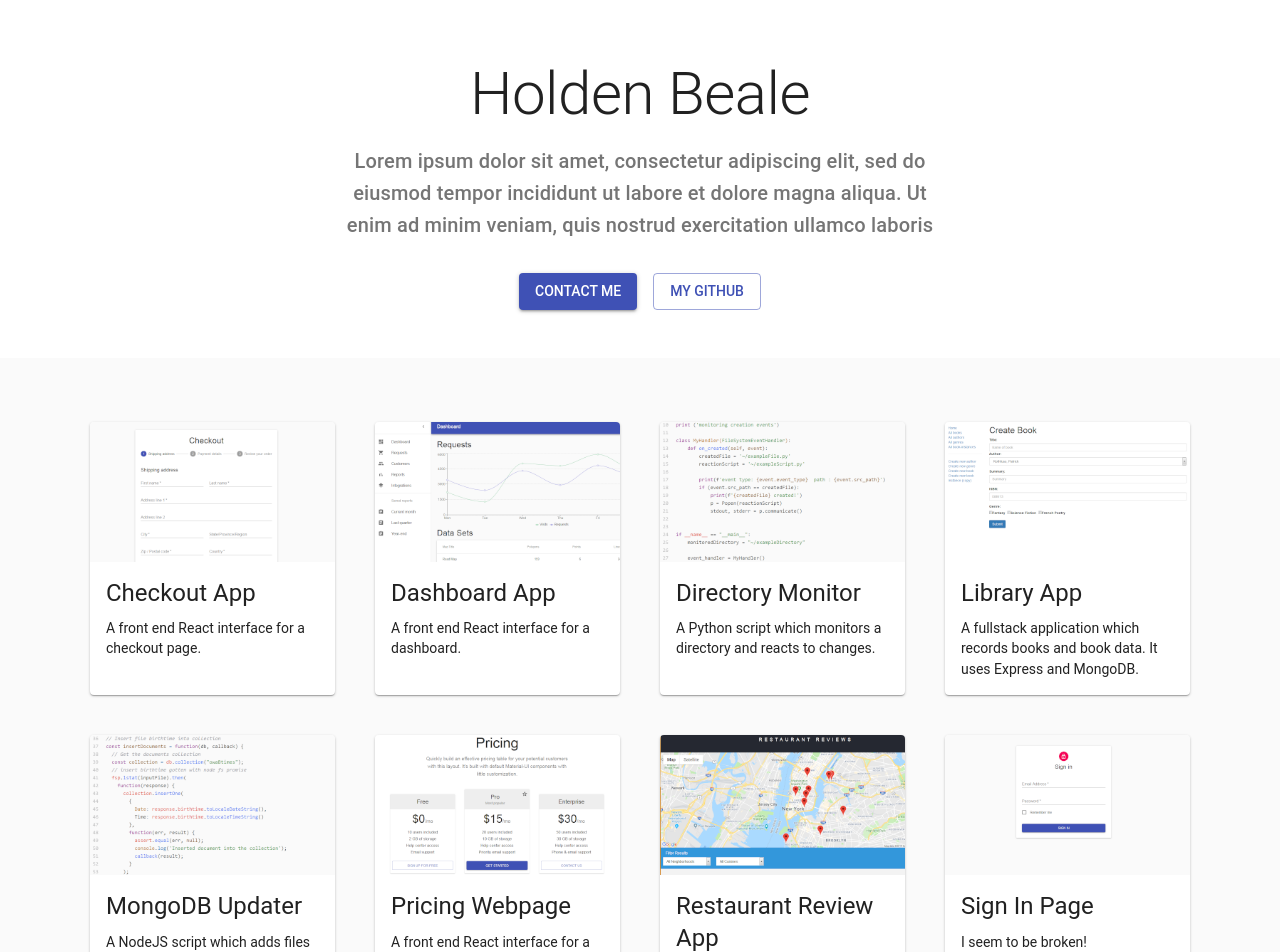
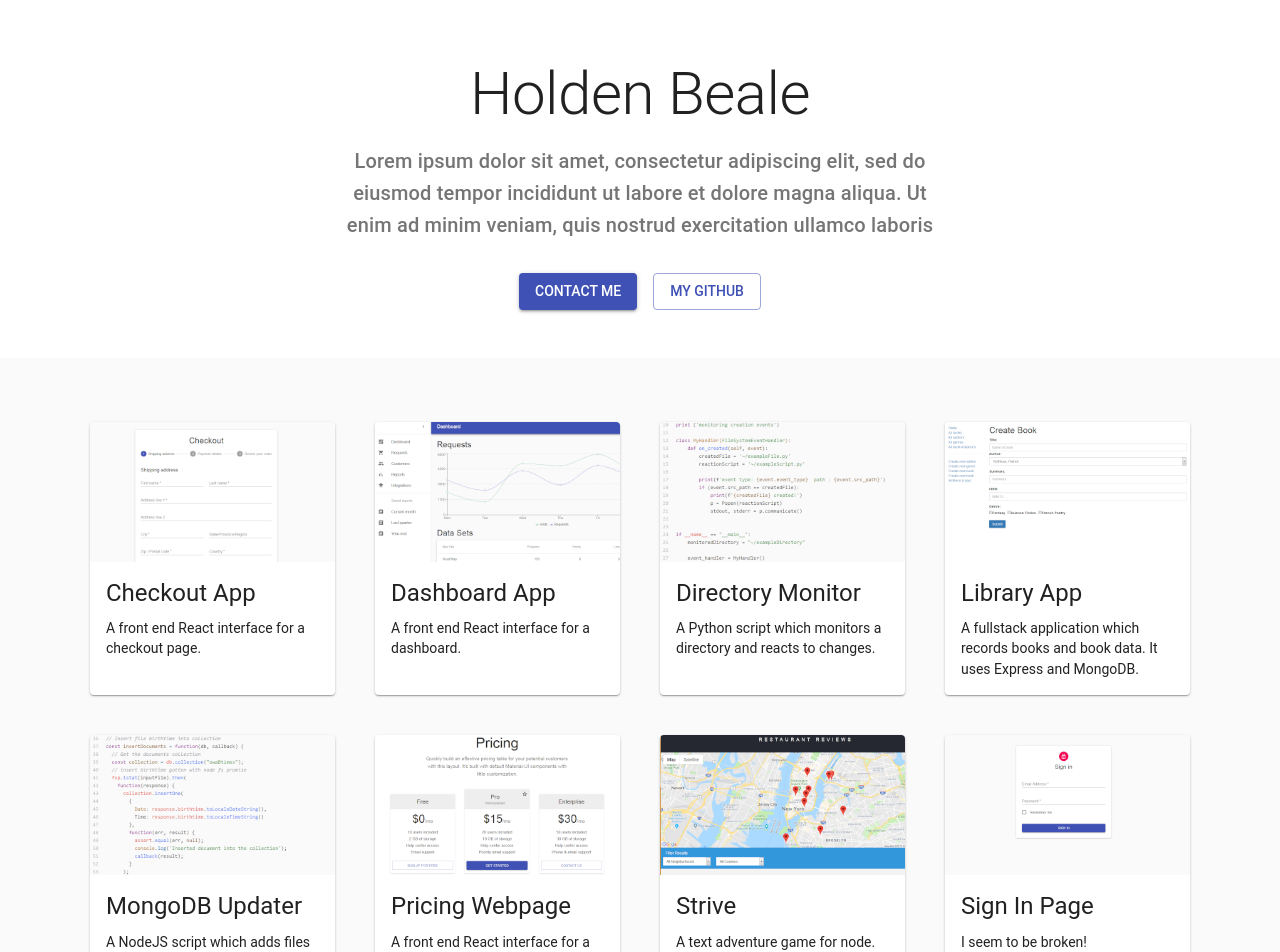
Before and after one commit to hmbeale/portfolio, a React (Create React App) app: page / in a window 1280 px wide. Shown: the top 952 px of the page. Built offline with nearby package versions, Linux system fonts and the light colour scheme.

Commit message:
added strive

```diff
--- a/src/components/album.js
+++ b/src/components/album.js
@@ -83,9 +83,9 @@ const cards = [
   href: 'https://hmbeale.github.io/pricing-demo/',
   description: 'A front end React interface for a pricing webpage.'},
 
-  {image: require('../thumbnails/app6.png'), title: 'Restaurant Review App',
-  href: 'https://github.com/hmbeale/restaurant_reviews/',
-  description: 'hmmm might be a hassle to get this online.'},
+  {image: require('../thumbnails/app6.png'), title: 'Strive',
+  href: 'https://github.com/hmbeale/strive',
+  description: 'A text adventure game for node.'},
 
   {image: require('../thumbnails/app7.png'), title: 'Sign In Page',
   href: 'https://github.com/hmbeale/signIn-demo/',
```
